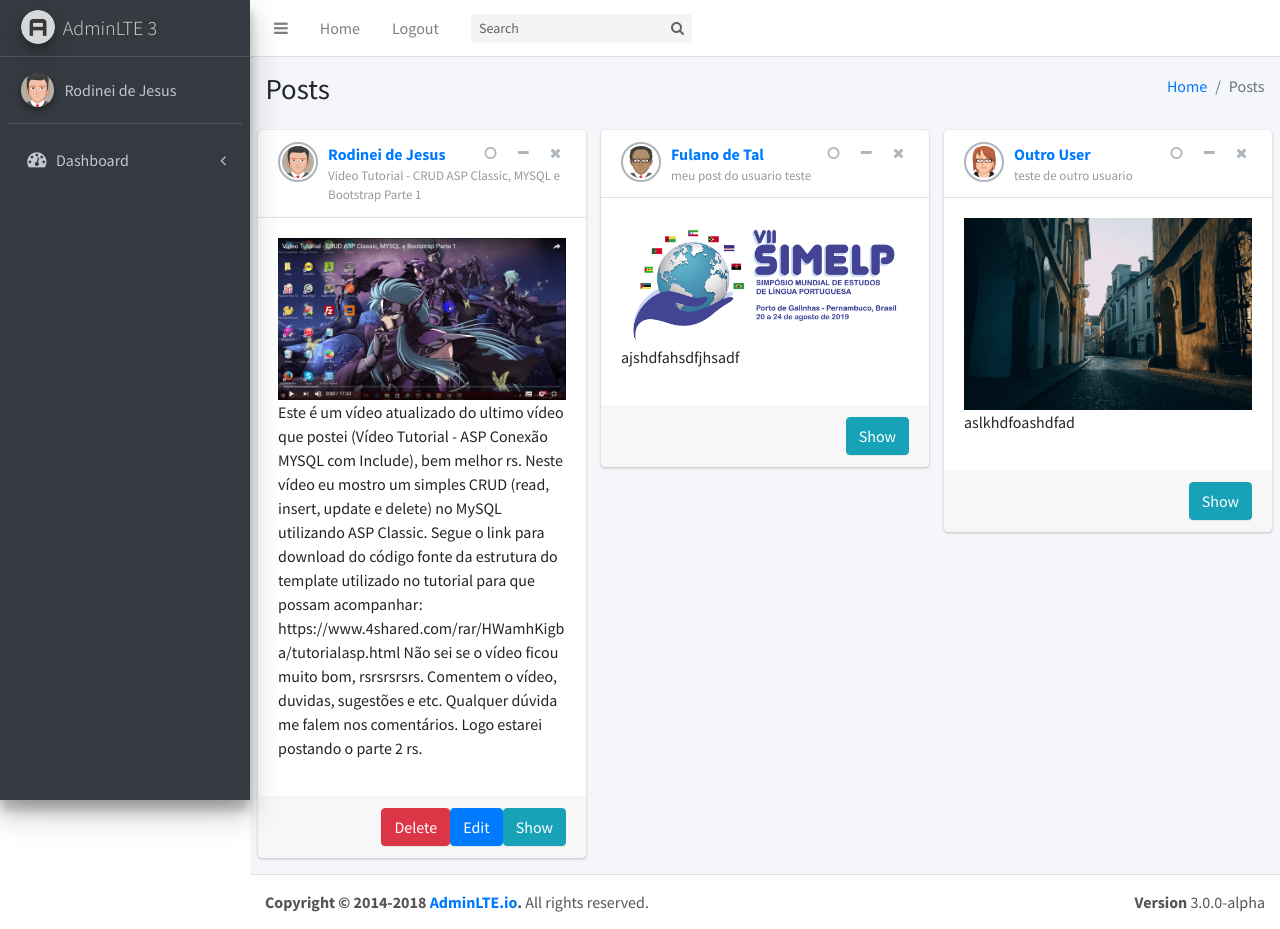
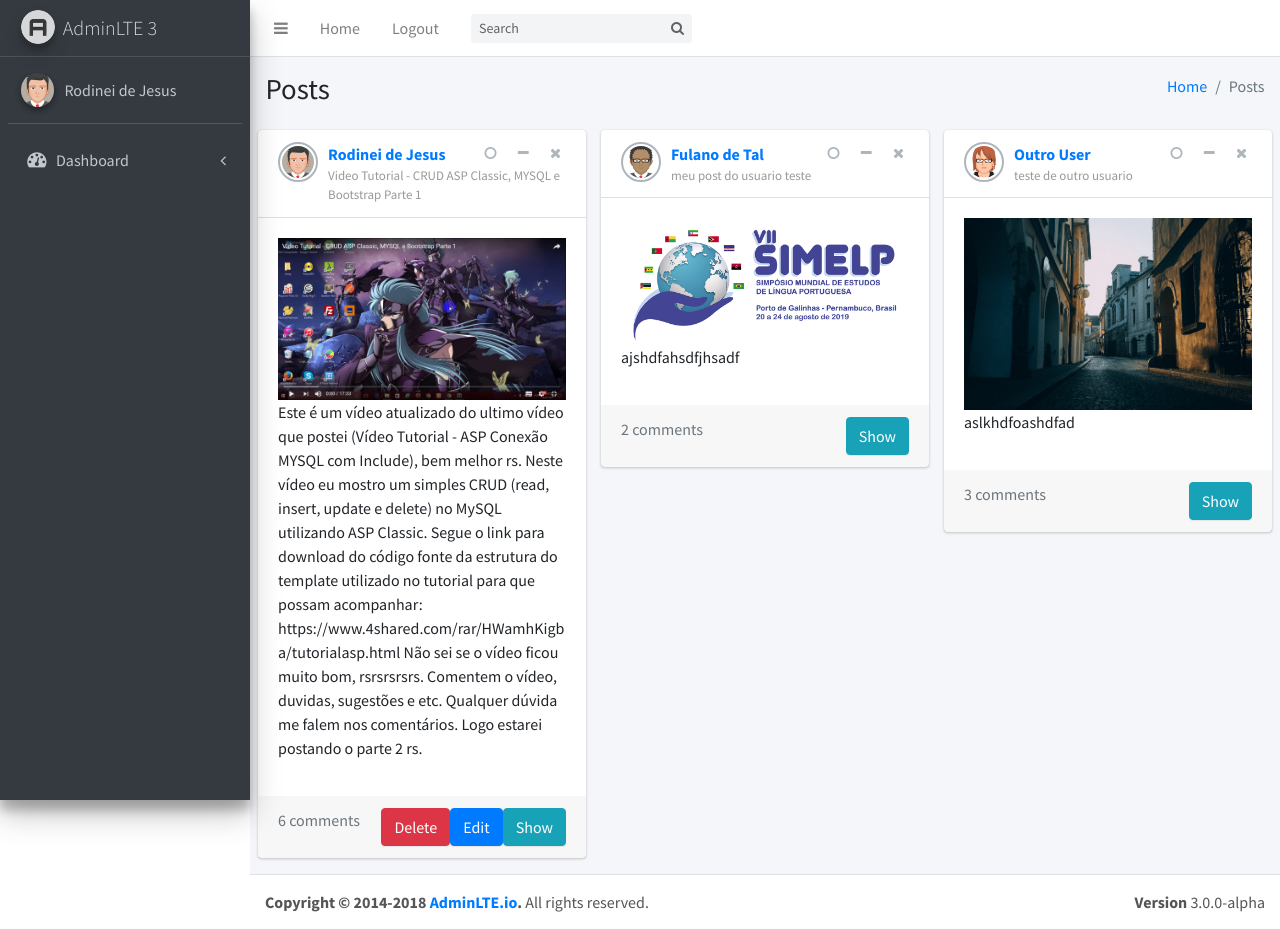
Before and after one commit to rodineiti/flask_project_social, a Flask app: page / in a window 1280 px wide. Run offline with Flask 2, Linux system fonts and the light colour scheme; a user stored in the database is signed in; data comes from the database, SQL or seed files in the repository; both versions use the stored data as it was after the commit; some libraries are stand-ins or nearby versions.

Commit message:
implementações de contagem de comentários no post

```diff
--- a/app/models/tables.py
+++ b/app/models/tables.py
@@ -30,6 +30,7 @@ class Post(db.Model):
     user_id = db.Column(db.Integer, db.ForeignKey('users.id'))
 
     user = db.relationship('User', foreign_keys=user_id)
+    comments = db.relationship('Comment', backref='posts',lazy='dynamic')
 
     def __init__(self, title, content, user_id, image):
         self.title = title
--- a/app/templates/index.html
+++ b/app/templates/index.html
@@ -58,6 +58,7 @@
                     <a class="btn btn-primary pull-right" href="{{ url_for('edit_post', id=post.id) }}">Edit</a>
                     <a class="btn btn-danger pull-right" href="{{ url_for('del_post', id=post.id) }}">Delete</a>
                     {% endif %}
+                    <span class="float-left text-muted">{{ post.comments.count() }} comments</span>
                 </div>
                 <!-- /.card-footer-->
               </div>
```
Also changed, not shown: storage.db.
